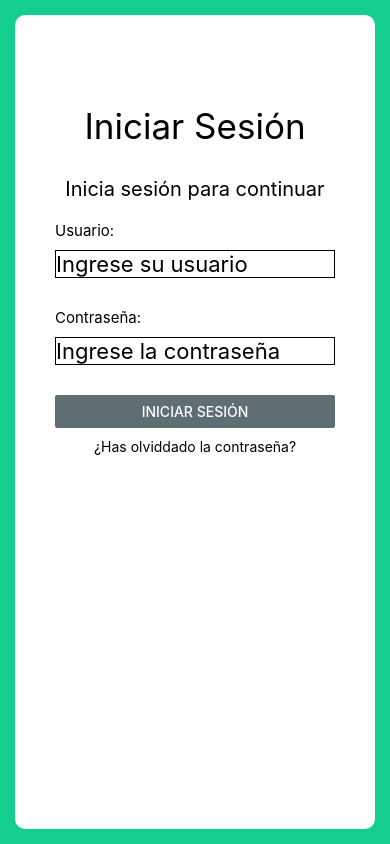
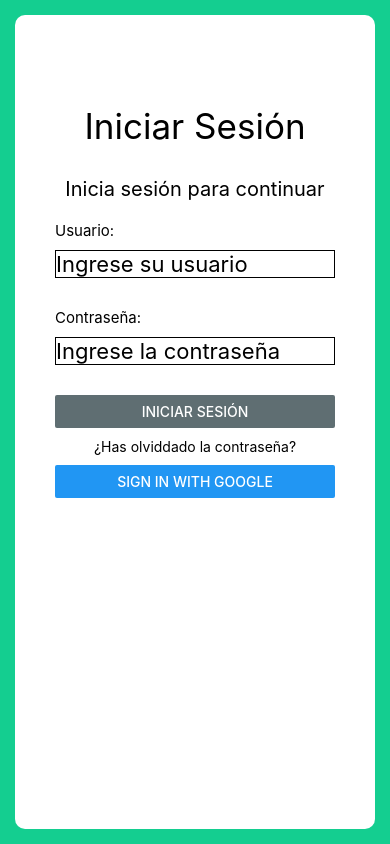
Before and after one commit to marcelolsal/DPS2022MPL3B, a React Native app in the folder MPL3B/: screen /Login in a window 390 px wide. Built offline with nearby package versions, Linux system fonts and the light colour scheme.

Commit message:
Navegacion en recueperacion de contraseña

```diff
--- a/MPL3B/views/Login.js
+++ b/MPL3B/views/Login.js
@@ -46,8 +46,25 @@ const Login = () => {
            onChangeText={(text) => formik.setFieldValue('password', text)} placeholder='Ingrese la contraseña' style={styles.datos}></TextInput>
 
           <Button onPress={formik.handleSubmit}  title="Iniciar Sesión" color={'#5F6E72'}></Button>
-        <Text style={styles.remind} >¿Has olviddado la contraseña?</Text>
+        <Text style={styles.remind} onPress={() => {navigation.navigate('Recuperacion')}}>¿Has olviddado la contraseña?</Text>
+        <Button title={'Sign in with Google'} onPress={() =>  {
+            GoogleSignin.configure({
+                androidClientId: 'ADD_YOUR_ANDROID_CLIENT_ID_HERE',
+                iosClientId: 'ADD_YOUR_iOS_CLIENT_ID_HERE',
+            });
 
+            GoogleSignin.hasPlayServices().then((hasPlayService) => {
+              if (hasPlayService) {
+                GoogleSignin.signIn().then((userInfo) => {
+                    console.log(JSON.stringify(userInfo))
+                  }).catch((e) => {
+                    console.log("ERROR IS: " + JSON.stringify(e));
+                  })
+              }
+        }).catch((e) => {
+            console.log("ERROR IS: " + JSON.stringify(e));
+        })
+        }} />
         <Text style={styles.errors}>{formik.errors.username}</Text>
         <Text style={styles.errors}>{formik.errors.password}</Text>
         </View>
--- a/MPL3B/views/RecuperacionContra.js
+++ b/MPL3B/views/RecuperacionContra.js
@@ -2,8 +2,12 @@
 /* eslint-disable prettier/prettier */
 import React from 'react';
 import {View, Text, TextInput, StyleSheet, Button} from 'react-native';
+import { useNavigation } from '@react-navigation/native';
 
 const RecupeContra = () => {
+
+  const navigation = useNavigation();
+
   return (
     <>
       <View style={styles.contenedor}>
@@ -14,12 +18,15 @@ const RecupeContra = () => {
           <Button
             style={styles.boton}
             title="Recuperar"
-            color={'#5F6E72'}></Button>
+            color={'#5F6E72'}
+            onPress={() => {navigation.navigate('Login')}}
+            ></Button>
         </View>
       </View>
     </>
   );
 };
+
 const styles = StyleSheet.create({
   boton: {
     height: 500,
```
